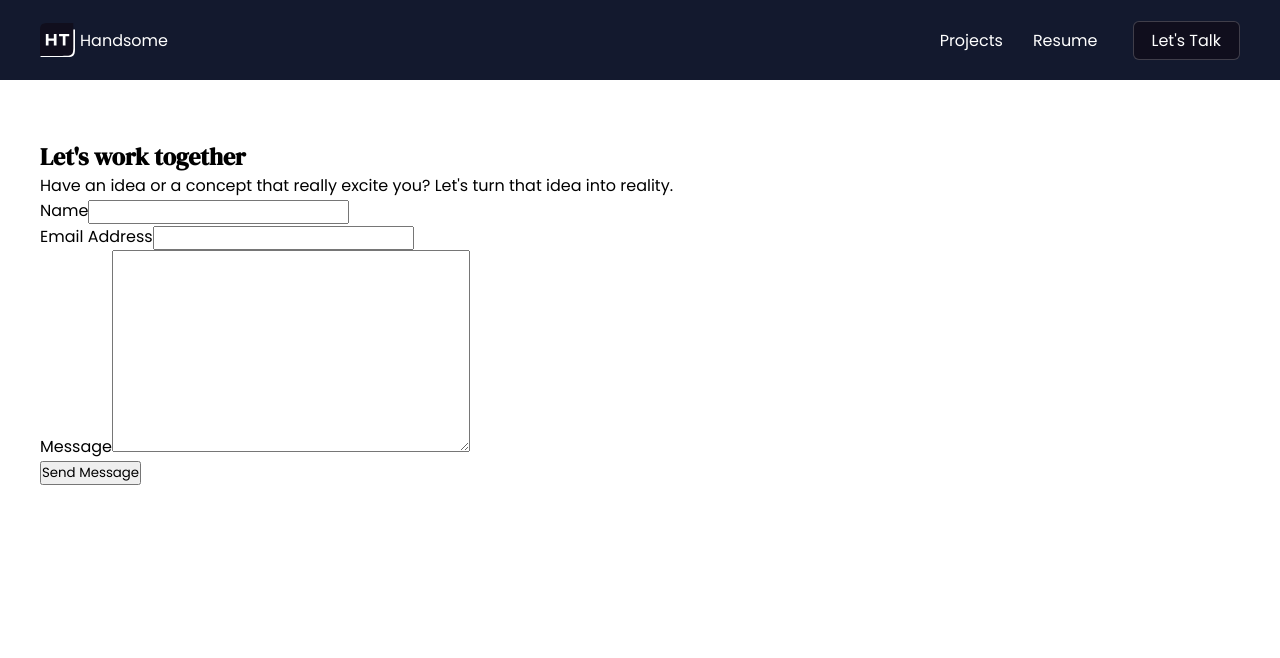
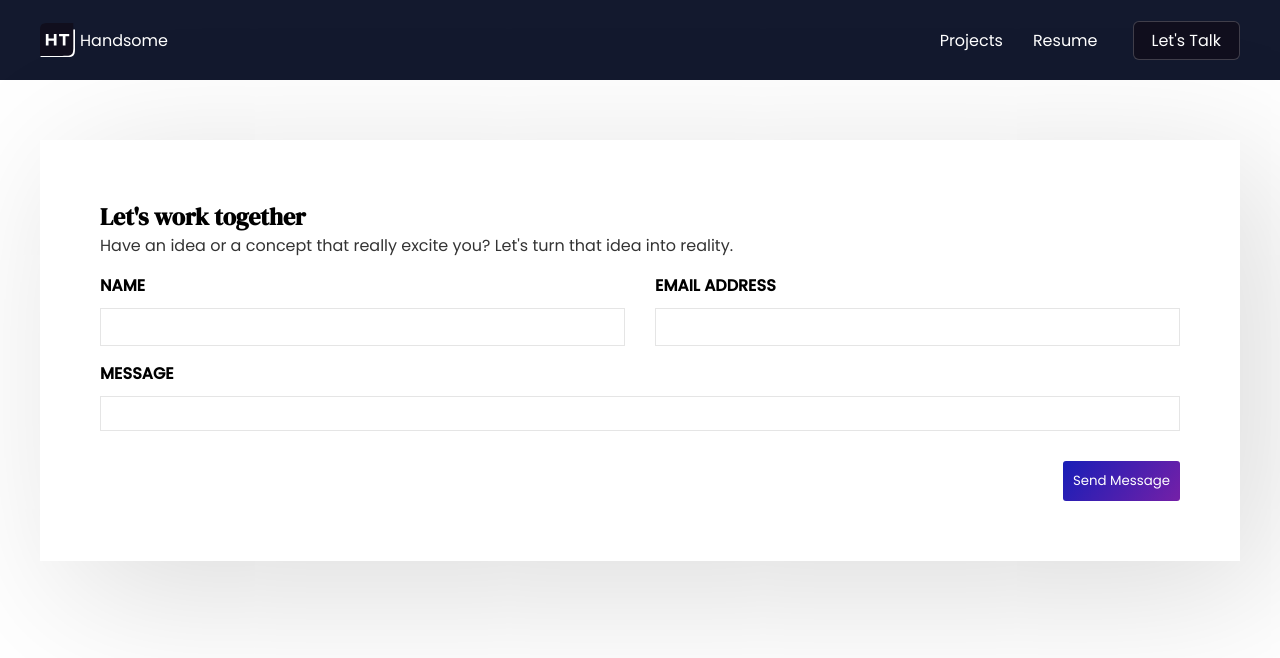
Before and after one commit to huzitaiwo/handsome, a React (Create React App) app: page /contact in a window 1280 px wide. Shown: the top 658 px of the page. Built offline with nearby package versions, Linux system fonts and the light colour scheme.

Commit message:
styled contact page

```diff
--- a/src/pages/contact/Contact.css
+++ b/src/pages/contact/Contact.css
@@ -0,0 +1,73 @@
+form {
+  background: #fff;
+  color: #000;
+  padding: 60px;
+  display: flex;
+  flex-direction: column;
+  box-shadow: 28px 28px 150px 0 rgb(0 0 0 / 15%);
+}
+
+.form-paragraph {
+  color: rgba(0, 0, 0, 0.8);
+  padding-bottom: 15px;
+}
+
+.field-grid {
+  display: grid;
+  grid-template-columns: 1fr 1fr;
+  gap: 0 30px;
+}
+
+.field {
+  margin-bottom: 15px;
+}
+
+form label {
+  display: block;
+  text-transform: uppercase;
+  font-weight: 600;
+  padding-bottom: 10px;
+}
+
+form input,
+form textarea {
+  display: block;
+  width: 100%;
+  border: 1px solid rgba(0, 0, 0, 0.1);
+  padding: 8px;
+}
+
+form textarea {
+  height: 35px;
+  resize: none;
+}
+
+form button {
+  padding: 10px;
+  border: none;
+  margin-left: auto;
+  background: linear-gradient(125.18deg, #0c1eb9 -13.24%, #7d20a6 109.11%);
+  color: #fff;
+  border-radius: 3px;
+  margin-top: 15px;
+  cursor: pointer;
+}
+
+.success {
+  text-align: center;
+  display: flex;
+  align-items: center;
+  justify-content: center;
+  flex-direction: column;
+  margin: 30px auto;
+  display: none;
+}
+
+.success.active {
+  display: flex;
+}
+
+.success-json {
+  margin-bottom: 10px;
+  width: 100px;
+}
```
